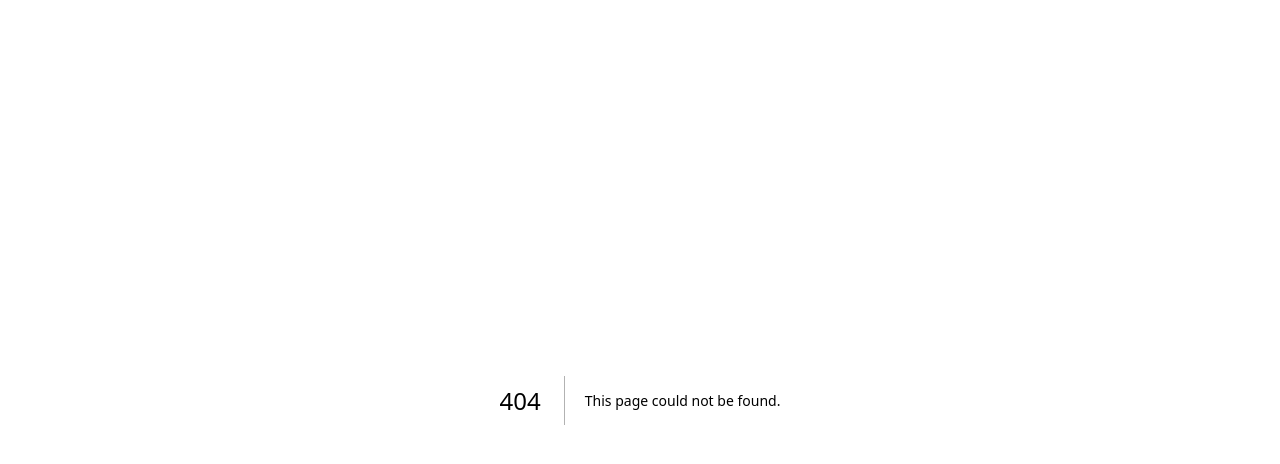
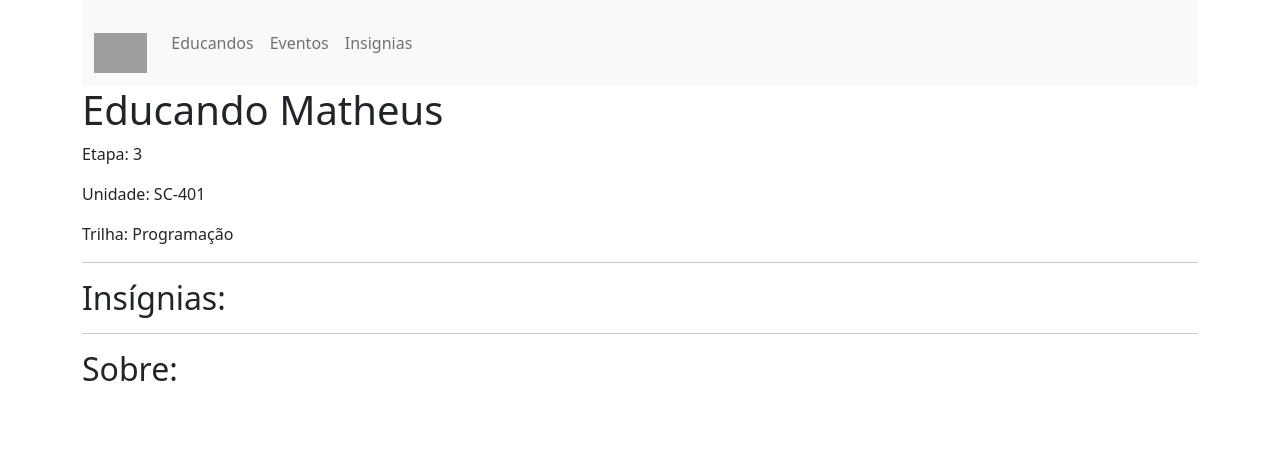
Before and after one commit to thcerutti/paq-educandos-insignias, a Next.js app: page /educando in a window 1280 px wide. Before the commit this address had no page. Shown: the top 464 px of the page. Built offline with nearby package versions, Linux system fonts and the light colour scheme; grey boxes are pictures that could not be loaded.

Commit message:
Pagina de perfil dos educandos (ver perfil completo)

```diff
--- /dev/null
+++ b/src/components/PerfilEducando.js
@@ -0,0 +1,18 @@
+const PerfilEducando = ({nome,trilha,etapa,unidade}) => {
+  return (
+    <>
+
+        <h1>Educando {nome} </h1>
+        <p>Etapa: {etapa}  </p>
+        <p>Unidade: {unidade} </p>
+        <p>Trilha: {trilha} </p>
+        <hr></hr>
+        <h2>Insígnias: </h2>
+        <hr></hr>
+        <h2>Sobre: </h2>
+
+    </>
+  );
+};
+
+export default PerfilEducando;
--- /dev/null
+++ b/src/pages/educando.js
@@ -0,0 +1,17 @@
+import PaqNavbar from "@/components/PaqNavbar";
+import PerfilEducando from "@/components/PerfilEducando";
+import TodosEducandos from "@/components/TodosEducandos";
+
+const Educando = ({}) => {
+  return (
+    <>
+      <PaqNavbar>
+        <PerfilEducando nome={'Matheus'} etapa={'3'} trilha={'Programação'} unidade={"SC-401"}>
+
+        </PerfilEducando>
+      </PaqNavbar>
+    </>
+  );
+};
+
+export default Educando;
--- a/src/styles/globals.css
+++ b/src/styles/globals.css
@@ -1,3 +1,4 @@
 .logo-paq-navbar {
   max-height: 40px;
+  margin-top: 20px;
 }
```
Also changed, not shown: 1 other file (tests, documents, lock files or other folders).
